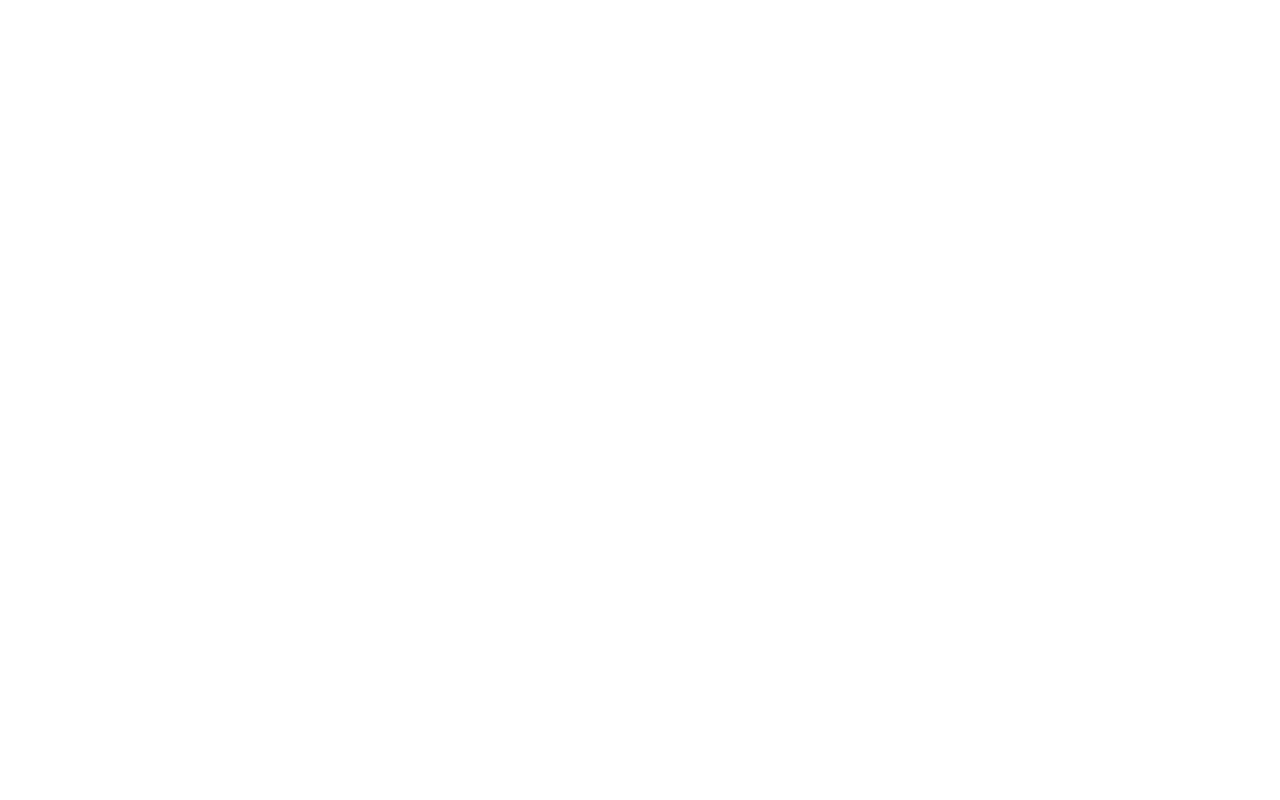
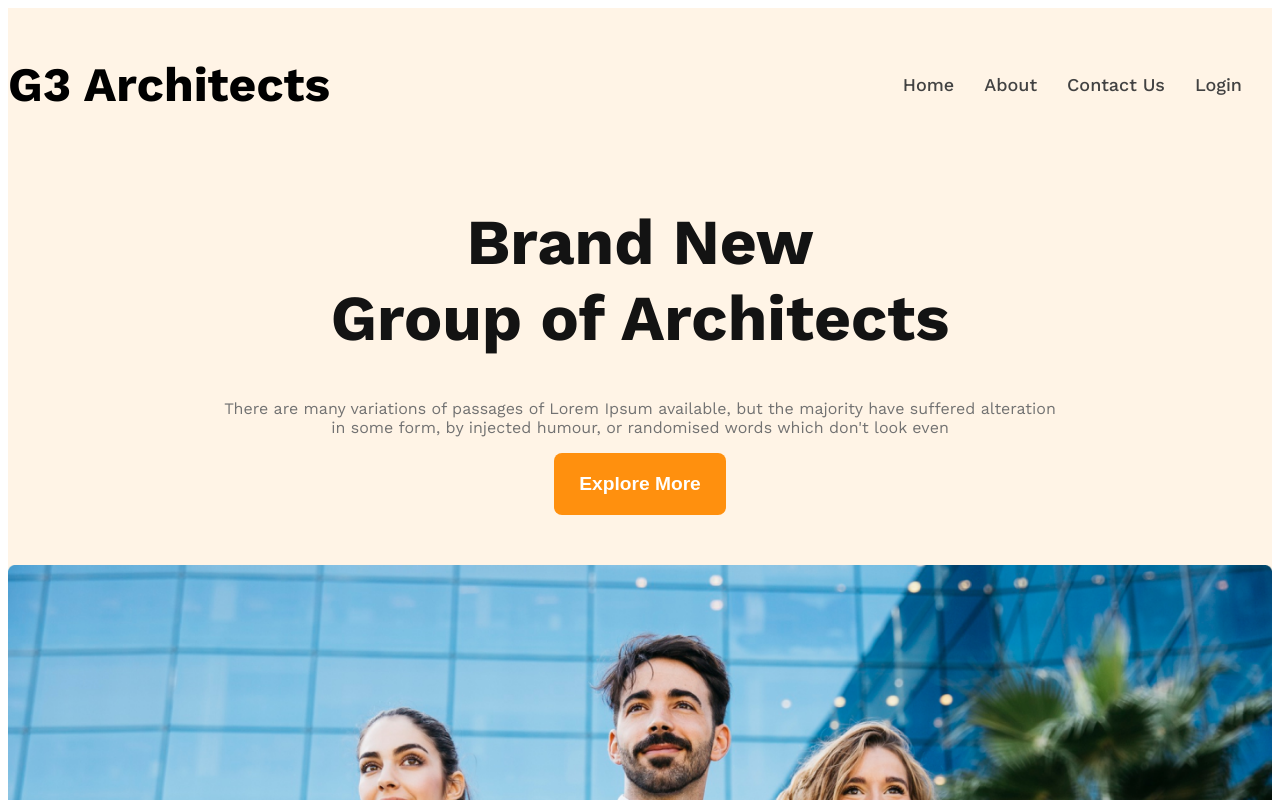
Before and after one commit to abusayadebu/g3-architect-website, a plain HTML site: page index.html in a window 1280 px wide. Shown: the top 800 px of the page. Drawn offline with nearby package versions, Linux system fonts and the light colour scheme.

Commit message:
navbar and banner section done

```diff
--- a/index.html
+++ b/index.html
@@ -6,6 +6,39 @@
     <title>G3 Architects Website</title>
     <link rel="stylesheet" href="./styles/style.css">
 </head>
+<body class="work-sans-font">
+    <header class="bg-light">
+        <nav class="navbar display-flex">
+            <h3 class="brand">G3 Architects</h3>
+            <ul class="nav-links display-flex">
+                <li class="nav-item"><a href="" class="nav-link text-gray">Home</a></li>
+                <li class="nav-item"><a href="" class="nav-link text-gray">About</a></li>
+                <li class="nav-item"><a href="" class="nav-link text-gray">Contact Us</a></li>
+                <li class="nav-item"><a href="" class="nav-link text-gray">Login</a></li>
+            </ul>
+        </nav>
 
+        <!-- banner section starts here -->
+        <div class="banner">
+            <div class="banner-content">
+                <h1 class="banner-title text-gray-one">
+                    Brand New <br>Group of Architects
+                </h1>
+                <p class="banner-description text-light-gray">There are many variations of passages of Lorem Ipsum available, but the majority have suffered alteration in some form, by injected humour, or randomised words which don't look even</p>
+                <button class="primary-btn">Explore More</button>
+            </div>
+            <img class="banner-image" src="./assets/banner.png" alt="">
+        </div>
+
+
+    </header>
+
+    <main>
+
+    </main>
+
+    <footer>
+
+    </footer>
 </body>
 </html>
--- a/styles/style.css
+++ b/styles/style.css
@@ -0,0 +1,99 @@
+@import url('https://fonts.googleapis.com/css2?family=Work+Sans:ital,wght@0,100..900;1,100..900&display=swap');
+
+/* Font style starts here */
+.work-sans-font{
+  font-family: "Work Sans", sans-serif;
+  font-optical-sizing: auto;
+  font-weight: 400;
+  font-style: normal;
+}
+
+/* shared styles */
+.display-flex{
+  display: flex;
+}
+
+/* dark-1 */
+.text-gray-one{
+  color:#131313;
+}
+
+/* dark-2 */
+.text-gray{
+  color: #424242;
+}
+
+/* dark-3 */
+.text-light-gray{
+  color: #727272;
+}
+
+.bg-light{
+  background-color: rgba(255, 144, 14, 0.1);
+}
+
+.primary-btn{
+  background-color: #FF900E;
+  color: white;
+  padding: 20px 25px;
+  Font-size : 1.2rem;
+  font-weight : 600;
+  border-radius: 8px;
+  border: none;
+}
+
+
+/* header styles */
+
+
+/* navbar related styles */
+.navbar{
+  justify-content: space-between;
+  align-items: center;
+}
+
+.brand{
+  font-weight: 700;
+  font-size: 3rem;
+}
+.nav-links{
+
+}
+
+.nav-item{
+  list-style: none;
+  margin-right: 30px;
+}
+
+.nav-link{
+  text-decoration: none;
+  font-size: 18px;
+font-weight: 500;
+}
+
+.navbar, .banner{
+  max-width: 1440px;
+  margin: 0 auto;
+}
+
+/* banner styles starts here */
+.banner-content{
+  width: 850px;
+  margin: 0 auto;
+  text-align: center;
+  margin-bottom: 50px;
+}
+
+.banner-title{
+  font-weight: 700;
+  font-size: 4rem;
+}
+
+.banner-description{
+  font-size: 1rem;
+  font-weight: 400;
+}
+
+.banner-image{
+  width: 100%;
+}
```
